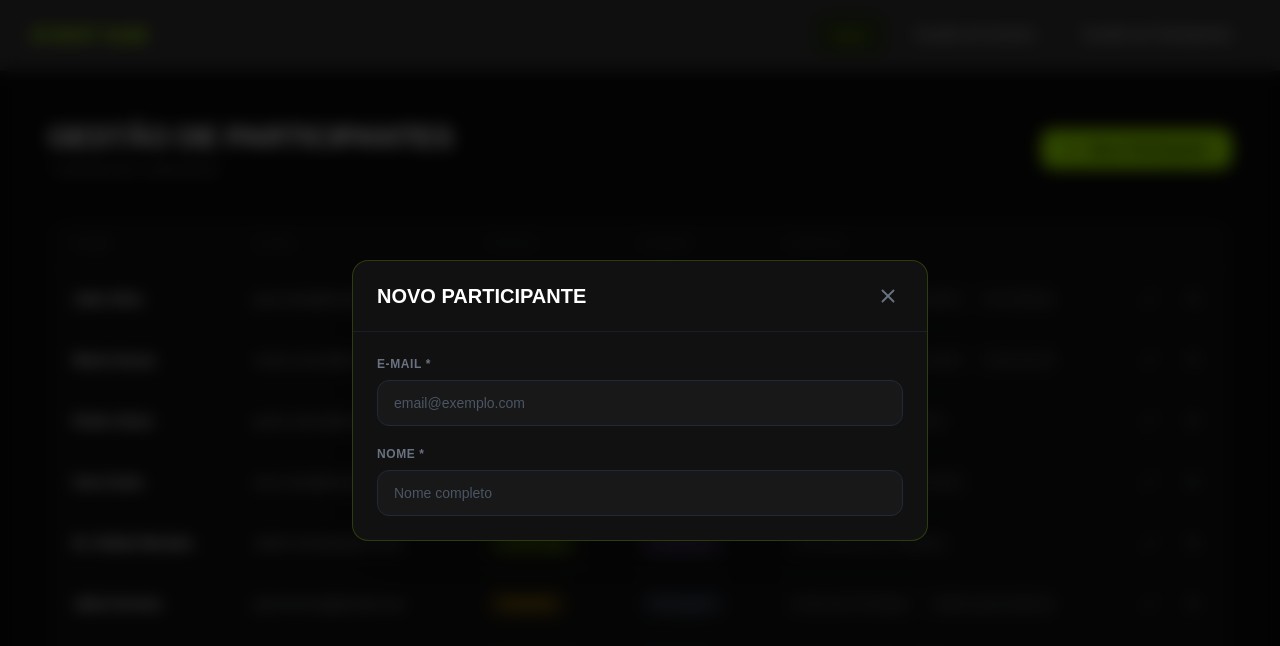
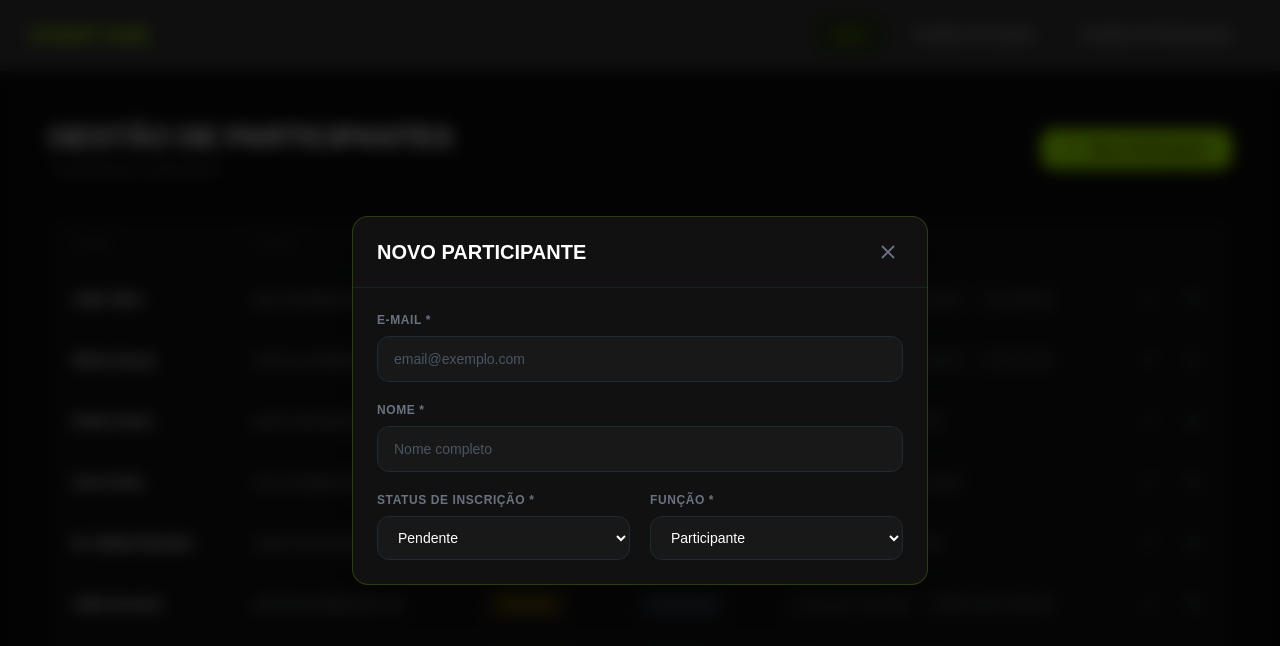
Before and after one commit to gsouza2313/e-ventsplatform, a Next.js app in the folder e-ventsplatform/: page /participantes in a window 1280 px wide. Both pictures are taken after a click on the button "Novo Participante". Shown: the top 646 px of the page. Built offline with nearby package versions, Linux system fonts and the light colour scheme.

Commit message:
feat: adiciona status e funcao ao formulario

```diff
--- a/e-ventsplatform/app/participantes/page.tsx
+++ b/e-ventsplatform/app/participantes/page.tsx
@@ -194,6 +194,7 @@ export default function ParticipantesPage() {
                     className="mb-2 block text-xs font-semibold uppercase tracking-wider text-gray-500"
                   >
                     Nome *
+
                   </label>
 
                   <input
@@ -202,8 +203,49 @@ export default function ParticipantesPage() {
                     placeholder="Nome completo"
                     autoComplete="name"
                     className="w-full rounded-xl border border-gray-800 bg-[#181818] px-4 py-3 text-sm text-white outline-none placeholder:text-gray-600 transition-colors focus:border-lime-400/60"
+
+
+
                   />
                 </div>
+                <div className="grid gap-5 sm:grid-cols-2">
+                <div>
+                  <label
+                    htmlFor="status"
+                    className="mb-2 block text-xs font-semibold uppercase tracking-wider text-gray-500"
+                  >
+                    Status de inscrição *
+                  </label>
+
+                  <select
+                    id="status"
+                    defaultValue="Pendente"
+                    className="w-full rounded-xl border border-gray-800 bg-[#181818] px-4 py-3 text-sm text-white outline-none transition-colors focus:border-lime-400/60"
+                  >
+                    <option value="Pendente">Pendente</option>
+                    <option value="Confirmada">Confirmada</option>
+                  </select>
+                </div>
+
+                <div>
+                  <label
+                    htmlFor="funcao"
+                    className="mb-2 block text-xs font-semibold uppercase tracking-wider text-gray-500"
+                  >
+                    Função *
+                  </label>
+
+                  <select
+                    id="funcao"
+                    defaultValue="Participante"
+                    className="w-full rounded-xl border border-gray-800 bg-[#181818] px-4 py-3 text-sm text-white outline-none transition-colors focus:border-lime-400/60"
+                  >
+                    <option value="Participante">Participante</option>
+                    <option value="Professor">Professor</option>
+                    <option value="Palestrante">Palestrante</option>
+                  </select>
+                </div>
+              </div>
               </form>
     </div>
   </div>
```
